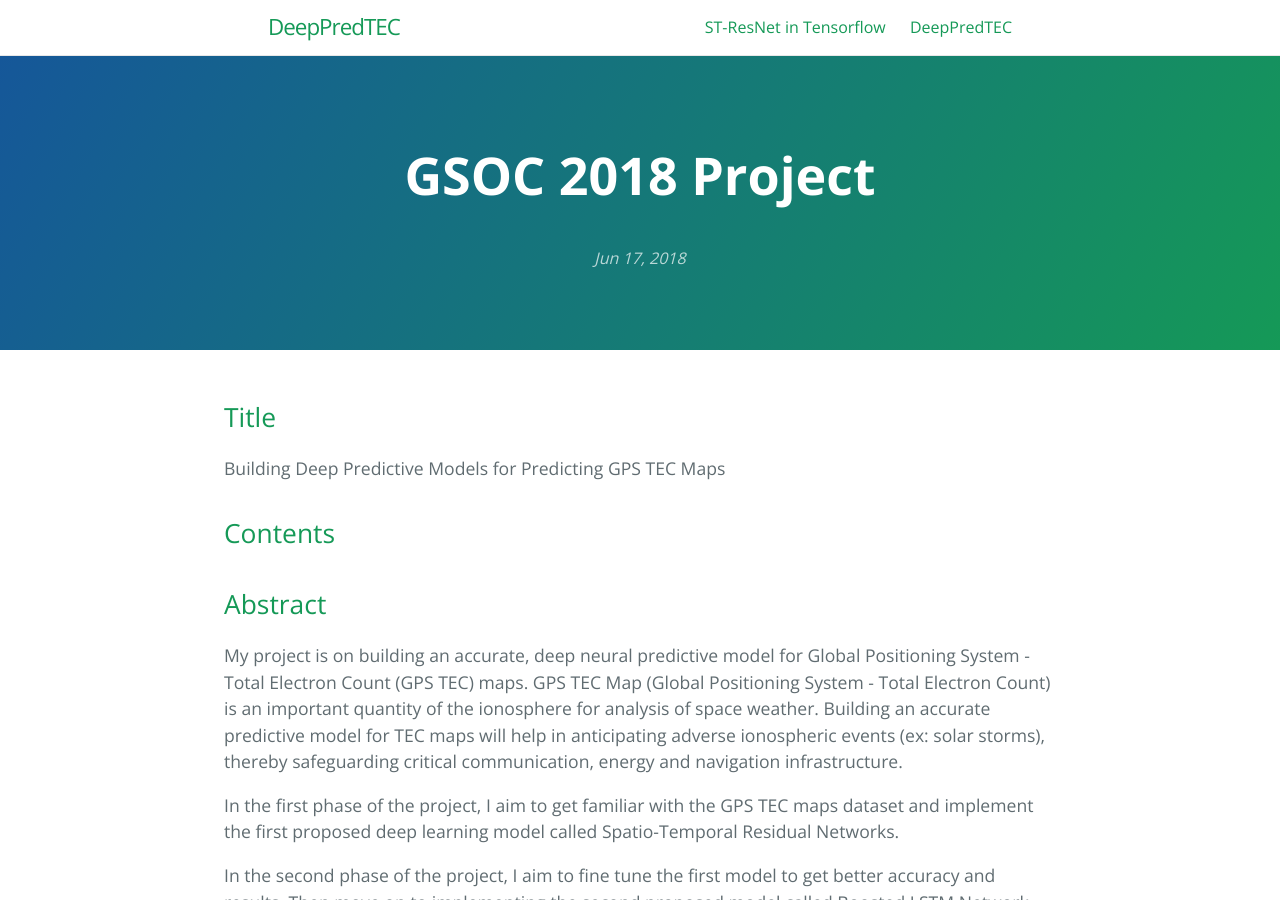
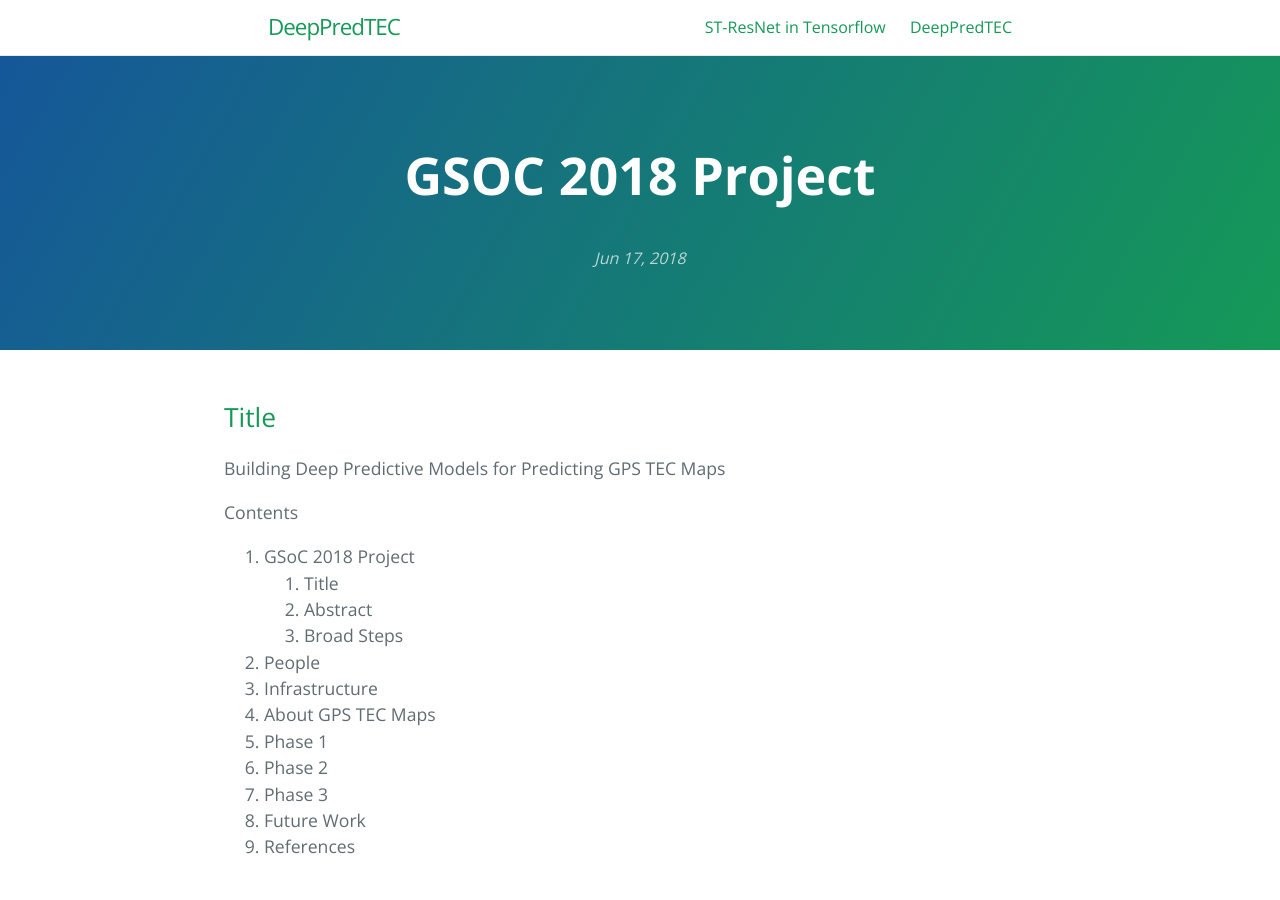
Before and after one commit to vtsuperdarn/DeepPredTEC, a Jekyll site: the page built from _posts/2018-06-17-gsoc-2018-project.md, in a window 1280 px wide and 900 px high. Built offline with Jekyll 4.4.1, drawn with Linux system fonts in a browser that asks for light colours.

Commit message:
post updated

```diff
--- a/_posts/2018-06-17-gsoc-2018-project.md
+++ b/_posts/2018-06-17-gsoc-2018-project.md
@@ -7,8 +7,27 @@ date: 2018-06-17
 ## Title
 Building Deep Predictive Models for Predicting GPS TEC Maps
 
-## Contents
+<p> Contents </p>
 
+<ol class="task-list">
+<li> GSoC 2018 Project
+
+<ol class="task-list">
+<li>Title</li>
+<li>Abstract</li>
+<li>Broad Steps</li>
+</ol>
+</li>
+
+<li> People</li>
+<li> Infrastructure</li>
+<li> About GPS TEC Maps</li>
+<li> Phase 1</li>
+<li> Phase 2</li>
+<li> Phase 3</li>
+<li> Future Work</li>
+<li> References</li>
+</ol>
 
 ## Abstract
 My project is on building an accurate, deep neural predictive model for Global Positioning System - Total Electron Count (GPS TEC) maps. GPS TEC Map (Global Positioning System - Total Electron Count) is an important quantity of the ionosphere for analysis of space weather. Building an accurate predictive model for TEC maps will help in anticipating adverse ionospheric events (ex: solar storms), thereby safeguarding critical communication, energy and navigation infrastructure.
```
